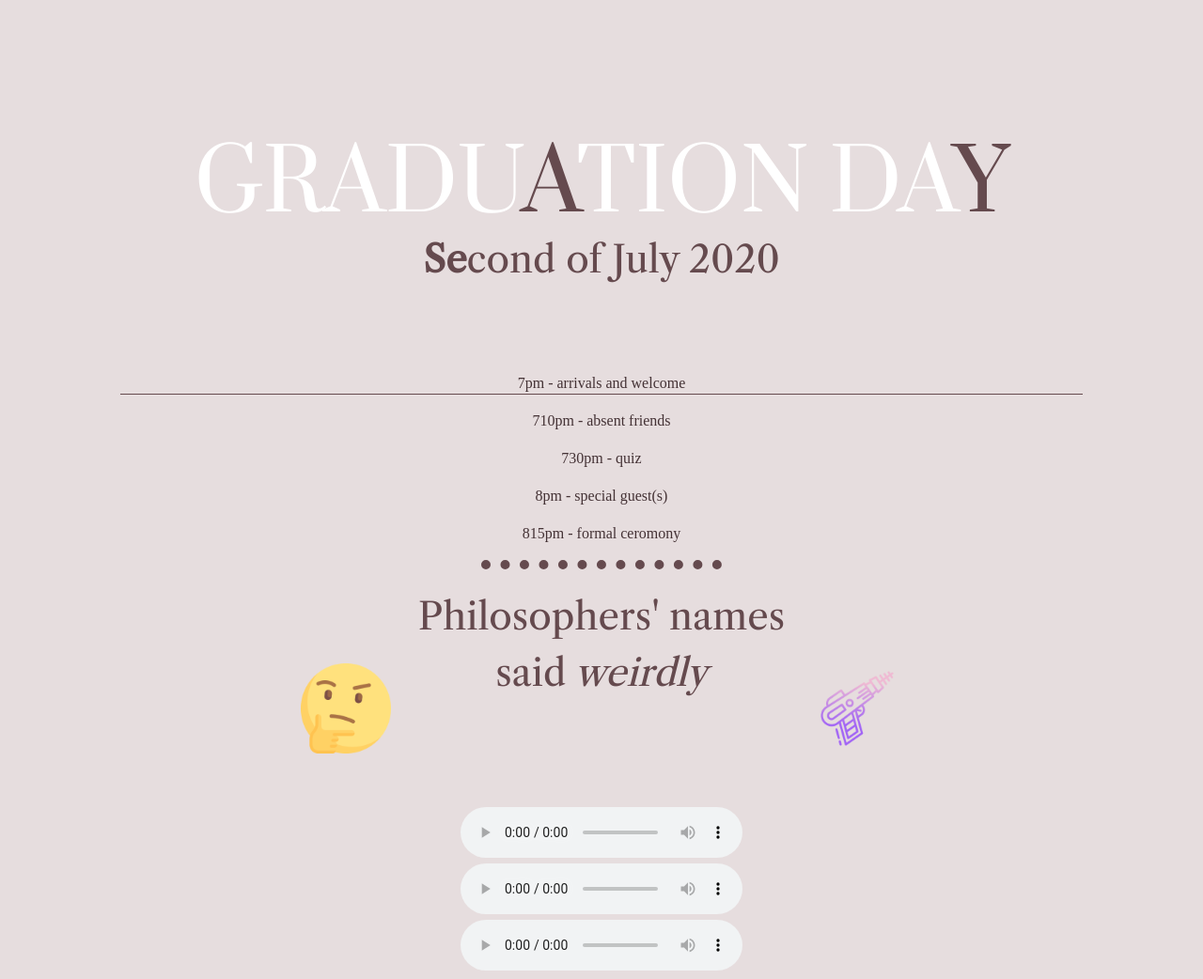
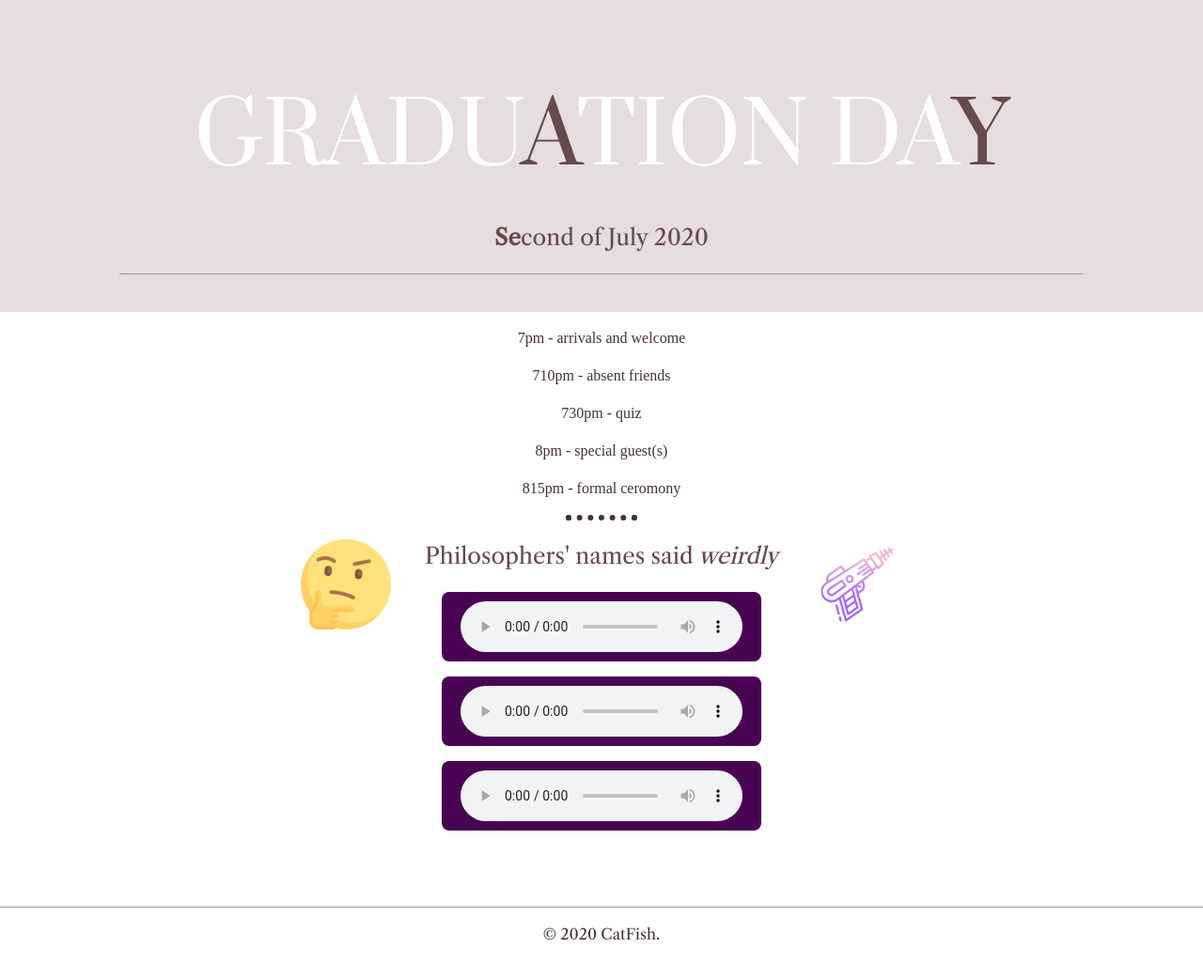
Before and after one commit to CathyWeb/ACEgraduates, a plain HTML site: page index.html in a window 1280 px wide. Shown: the top 1042 px of the page at 94% size. Drawn offline with nearby package versions, Linux system fonts and the light colour scheme; a web font is replaced by a local one.

Commit message:
Add files via upload

```diff
--- a/css/styles.css
+++ b/css/styles.css
@@ -5,7 +5,6 @@ body {
   font-family: 'Libre Caslon Text', serif;
   font-size: 1rem;
   text-align: center;
-  background-color: #e6ddde;
   color: #443235;
   font-weight: lighter;
   line-height: 1.5;
@@ -15,8 +14,8 @@ body {
 
 .top-container {
   position: relative;
-  top: 40px;
-  padding-top: 30px;
+  padding: 30px 0;
+  background-color: #e6ddde;
 }
 
 .middle-container {
@@ -25,7 +24,7 @@ body {
 
 .bottom-container {
   position:relative;
-  top: 60px;
+  padding: 5px 0;
 }
 
 /* header settings */
@@ -35,11 +34,11 @@ h1 {
   font-family: 'Prata', serif;
   color: white;
   font-weight: normal;
+  margin: 50px auto 0 auto;
 }
 
 h2 {
-  position: relative;
-  bottom: 80px;
+  padding-bottom: 80px
   font-size: 2.5rem;
   color: #654a4e;
   font-weight: normal;
@@ -48,15 +47,16 @@ h2 {
 /* specific HR settings */
 
 hr {
-  border-color: #654a4e;
-  border-style: solid none none none;
+  border-color: solid #654a4e;
+  border-bottom: none;
   width: 100%;
+  margin: 10px auto;
 }
 
 hr.flowing {
-  border-width: 10px;
-  border-style: dotted none none;
-  width: 20%;
+  border:dotted 6px;
+  border-bottom: none;
+  width: 5%;
 }
 
 hr.dramatic {
@@ -71,7 +71,11 @@ hr.dramatic {
 
 .games{
   width:50%;
-  margin:100px auto 100px auto;
+  margin:10px auto;
+}
+
+.games-row{
+  padding-bottom: 10px;
 }
 
 /* text formatting - specific settings */
@@ -100,3 +104,27 @@ hr.dramatic {
   width:15%;
   float: right;
 }
+
+/* button settings from css3 button generator */
+
+.btn {
+  background: #480452;
+  background-image: -webkit-linear-gradient(top, #480452, #480452);
+  background-image: -moz-linear-gradient(top, #480452, #480452);
+  background-image: -ms-linear-gradient(top, #480452, #480452);
+  background-image: -o-linear-gradient(top, #480452, #480452);
+  background-image: linear-gradient(to bottom, #480452, #480452);
+  -webkit-border-radius: 8;
+  -moz-border-radius: 8;
+  border-radius: 8px;
+  font-family: Arial;
+  color: #ffffff;
+  font-size: 20px;
+  padding: 10px 20px 10px 20px;
+  text-decoration: none;
+}
+
+.btn:hover {
+  background: #8859a3;
+  text-decoration: none;
+}
```
